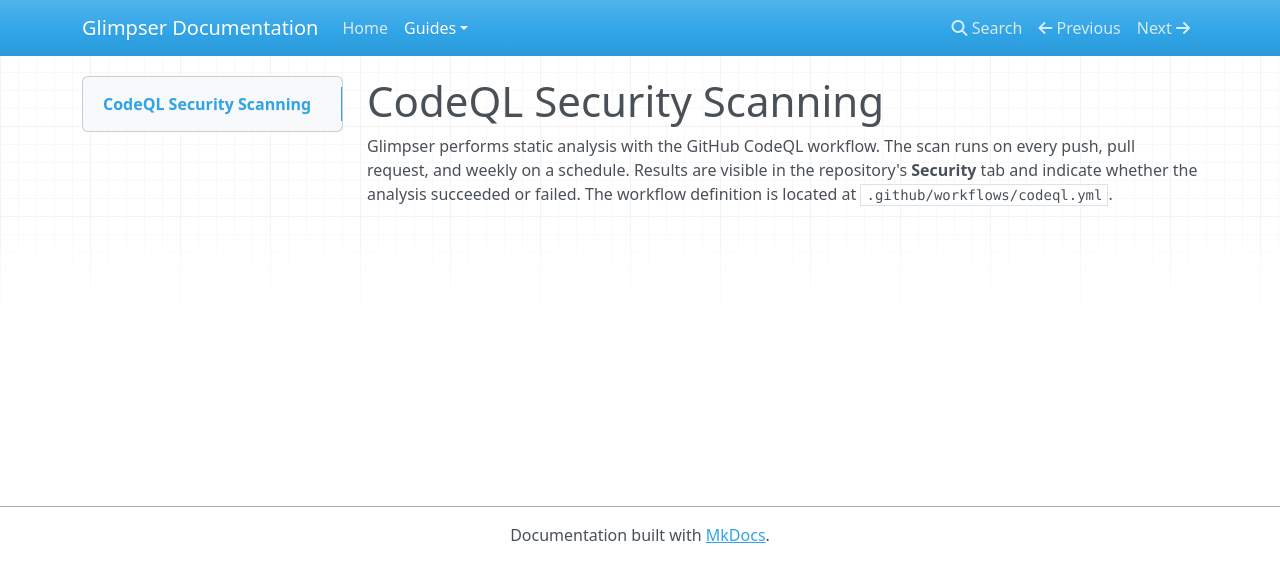
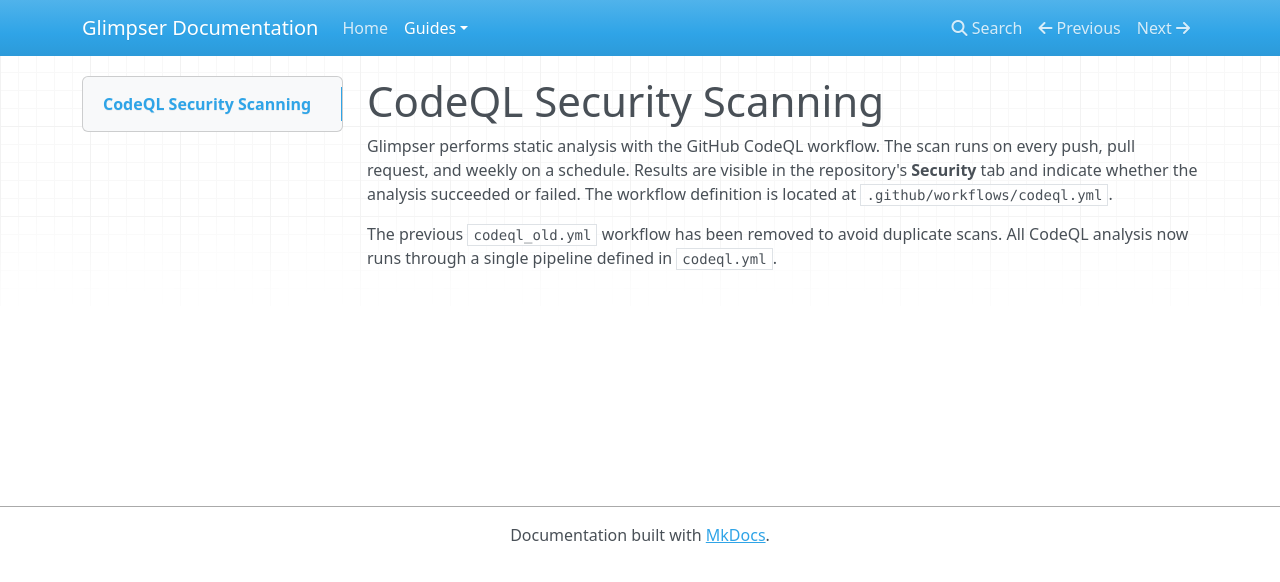
Before and after one commit to KristopherKubicki/glimpser, an MkDocs documentation site: the page built from docs/codeql.md, in a window 1280 px wide. Shown: the top 582 px of the page. Built offline with MkDocs 1.6.1, drawn with Linux system fonts in a browser that asks for light colours; nearby versions of some CDN libraries.

Commit message:
ci: remove old codeql workflow

```diff
--- a/docs/codeql.md
+++ b/docs/codeql.md
@@ -5,3 +5,7 @@
 Results are visible in the repository's **Security** tab and indicate
 whether the analysis succeeded or failed. The workflow definition
 is located at `.github/workflows/codeql.yml`.
+
+The previous `codeql_old.yml` workflow has been removed to avoid
+duplicate scans. All CodeQL analysis now runs through a single
+pipeline defined in `codeql.yml`.
```
Also changed, not shown: 1 other file.
